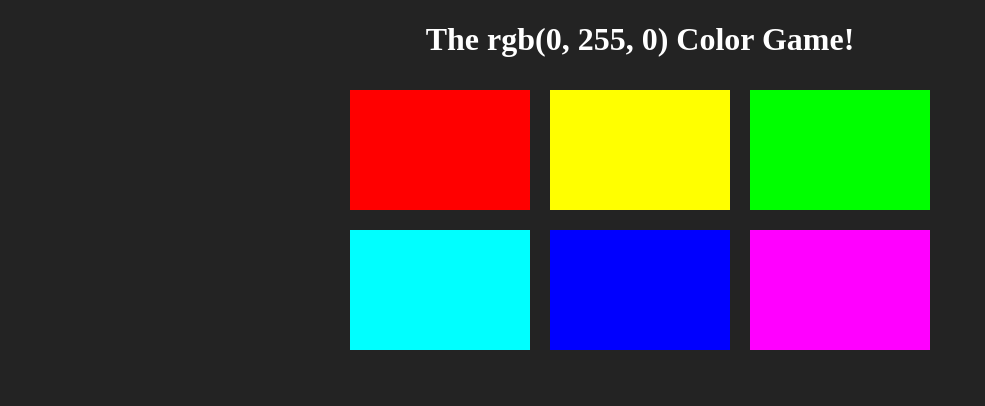
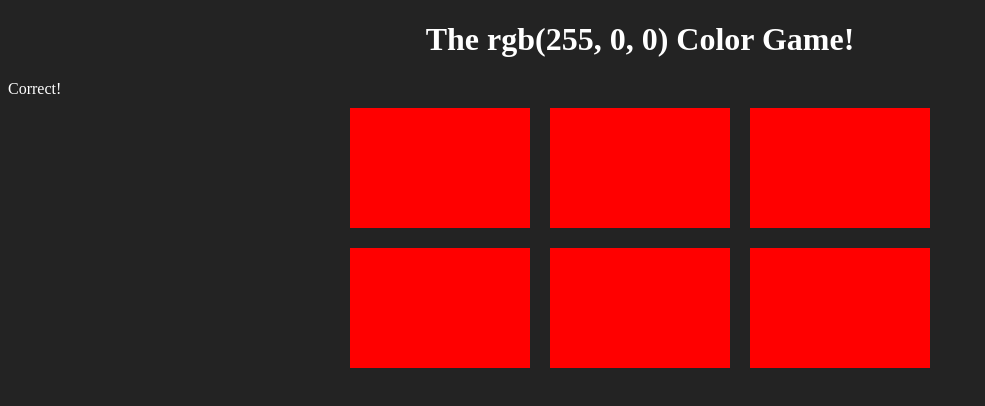
Before and after one commit to ravikishorethella/color_game, a plain HTML site: page index.html in a window 1280 px wide. Both pictures are taken after a click on the element 439 px from the left and 149 px from the top of the page. Shown: the whole page, without its empty margins (0-985 px from the left). Drawn offline with Linux system fonts and the light colour scheme.

Commit message:
removed hardcoded color

```diff
--- a/game.css
+++ b/game.css
@@ -19,3 +19,7 @@ h1{
     color: white;
     text-align: center;
 }
+
+span{
+    color: white;
+}
--- a/game.js
+++ b/game.js
@@ -11,13 +11,16 @@ var colors = [
 var squares = document.querySelectorAll(".square");
 
 // for time being we are hard coding the target color
-var pickedColor = colors[2];
+var pickedColor = pickColor();
 
 //
 var colorDisplay = document.getElementById("colorDisplay");
 
 // the colorDisplay should be changed to the picked color
 colorDisplay.textContent = pickedColor;
+
+// selecting the message
+var messageDisplay = document.querySelector("#message");
 
 // iterating over all the squares
 for(var i = 0; i < squares.length; i++){
@@ -32,8 +35,27 @@ for(var i = 0; i < squares.length; i++){
         // chech the condition to see if the clickedColor matches with the pickedColor
         if(clickedColor === pickedColor){
             alert("correct");
+            messageDisplay.textContent = "Correct!";
+            changeColors(clickedColor);
         }else{
-            alert("wrong");
+            // if the pickedcolor is not matched then we need to fade the color out
+            // this is nothing bu tsetting the color to the original background color
+            this.style.backgroundColor = "#232323";
+            messageDisplay.textContent = "Try Again";
         }
     });
 }
+
+function changeColors(color){
+    // we need to loop through the squares
+    for(var i=0; i<squares.length; i++){
+        squares[i].style.backgroundColor = color;
+    }
+}
+
+// for picking the random color
+function pickColor(){
+    // to generate a random number in js we use the math.random()
+    var random = Math.floor(Math.random() * colors.length);
+    return colors[random];
+}
--- a/index.html
+++ b/index.html
@@ -7,6 +7,7 @@
 </head>
 <body>
   <h1>The <span id="colorDisplay">RGB</span> Color Game!</h1>
+  <div><span id="message"></span></div>
    <div id="container">
        <div class="square"></div>
        <div class="square"></div>
```
